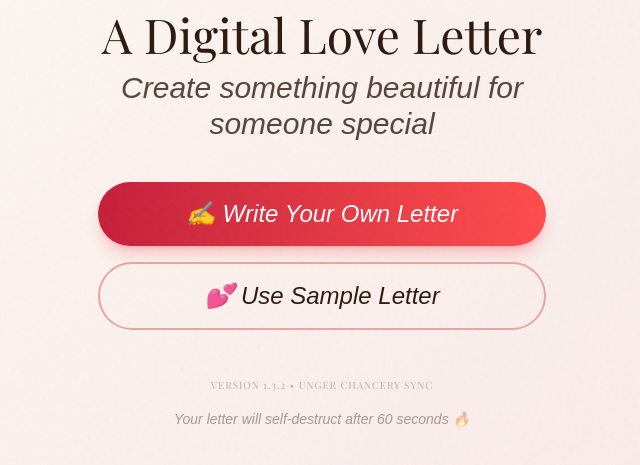
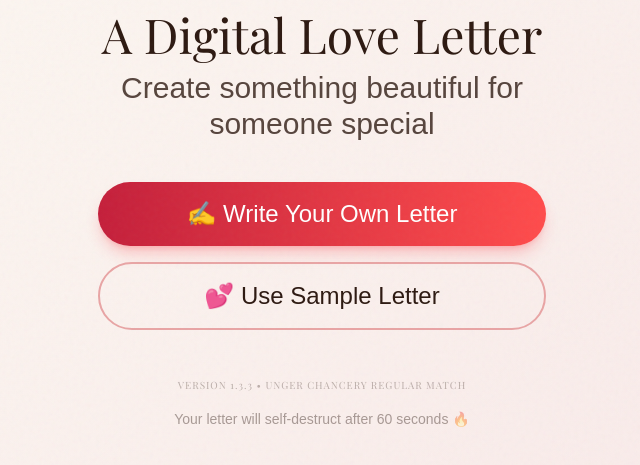
Before and after one commit to isabhiii/Valentine-letter, a Next.js app: page / in a window 1280 px wide. Shown: the part 229-694 px from the top of the page, without its empty margins (318-958 px from the left). Built offline with nearby package versions, Linux system fonts and the light colour scheme; a web font is replaced by a local one.

Commit message:
Fix: Hard-sync with Screenshot Fonts (Unger Chancery Regular) - Version 1.3.3

```diff
--- a/src/app/globals.css
+++ b/src/app/globals.css
@@ -83,13 +83,11 @@ body {
 
 .font-handwritten {
   font-family: var(--hand) !important;
-  font-style: italic !important;
 }
 
 /* Typography Styles */
 .handwritten-text {
   font-family: var(--hand) !important;
-  font-style: italic !important;
   font-size: clamp(1.6rem, 5.5vw, 2rem) !important;
   line-height: 1.5 !important;
   color: var(--color-ink-deep);
@@ -107,7 +105,6 @@ body {
 
 .signature-text {
   font-family: var(--hand) !important;
-  font-style: italic !important;
   font-size: clamp(2.2rem, 9vw, 2.8rem) !important;
   font-weight: 600 !important;
   color: var(--color-ink-deep);
--- a/src/components/WelcomeScreen.jsx
+++ b/src/components/WelcomeScreen.jsx
@@ -89,7 +89,7 @@ export default function WelcomeScreen({ onWriteOwn, onUseDefault }) {
                     initial={{ opacity: 0 }}
                     animate={{ opacity: 0.3 }}
                 >
-                    Version 1.3.2 • Unger Chancery Sync
+                    Version 1.3.3 • Unger Chancery Regular Match
                 </motion.div>
 
                 {/* Footer note */}
```
